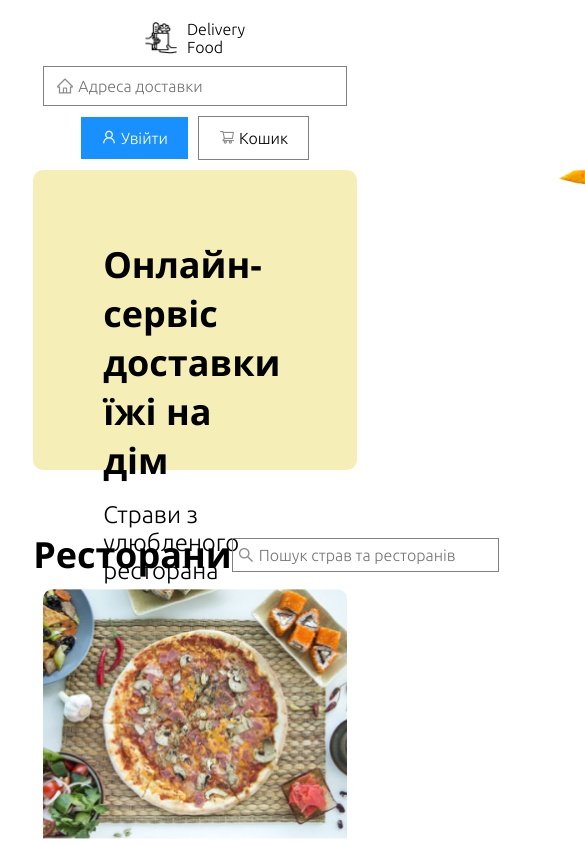
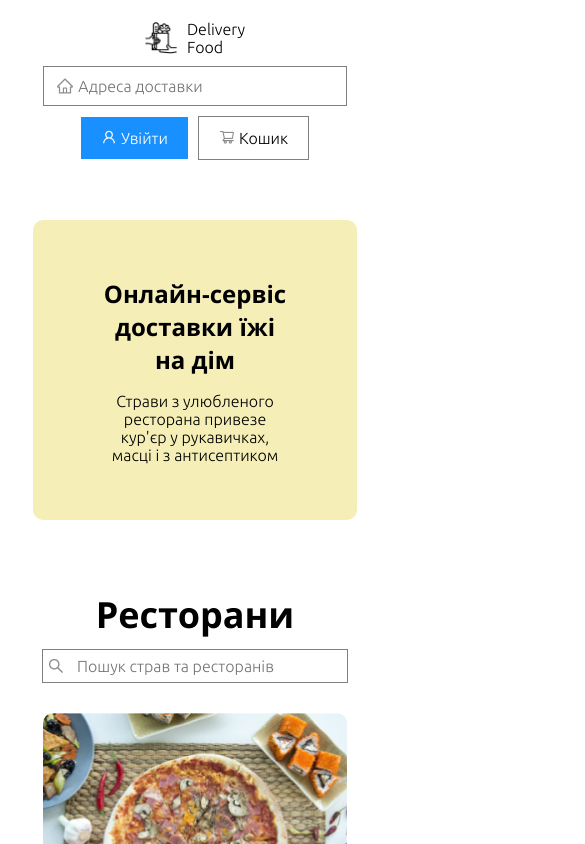
Before and after one commit to RuinedRipper/DeliveryFood, a React (Create React App) app: page / in a window 390 px wide. Shown: the top 844 px of the page, 585 px wide, since content can reach past the window. Built offline with nearby package versions, Linux system fonts and the light colour scheme; a web font is replaced by a local one.

Commit message:
HomeMain 2.3

```diff
--- a/src/Components/Home/Main/HomeMain.jsx
+++ b/src/Components/Home/Main/HomeMain.jsx
@@ -17,7 +17,7 @@ const HomeMain = () => {
               <p>кур'єр у рукавичках, масці і з антисептиком</p>
             </section>
           </div>
-          <img src={PizzaBanner} />
+          <img src={PizzaBanner} about="Banner" />
         </section>
       </div>
 
@@ -25,7 +25,7 @@ const HomeMain = () => {
         <section className={styles.RestaurantHeader}>
           <h1>Ресторани</h1>
           <section className={styles.RestaurantSearch}>
-            <img src={Search} />
+            <img src={Search} alt="Search" />
             <input placeholder="Пошук страв та ресторанів" />
           </section>
         </section>
--- a/src/Components/Home/Main/HomeMain.module.css
+++ b/src/Components/Home/Main/HomeMain.module.css
@@ -21,6 +21,12 @@
   margin: 0 auto;
 }
 
+.BackgroundBanner > img {
+  max-width: 100%;
+  height: auto;
+  overflow: hidden;
+}
+
 .CenterContainer {
   width: 100%;
   height: 100%;
@@ -28,6 +34,7 @@
   flex-direction: column;
   justify-content: center;
   align-items: center;
+  overflow: hidden;
 }
 
 .HeaderTextContain {
@@ -66,7 +73,8 @@
 }
 
 .RestaurantSearch {
-  width: 306px;
+  width: 100%;
+  max-width: 306px;
   height: 34px;
   border: 1px solid gray;
   display: flex;
@@ -79,3 +87,79 @@
   width: 18px;
   height: 18px;
 }
+
+.RestaurantSearch input {
+  flex: 1;
+  padding: 8px;
+  box-sizing: border-box;
+  width: 100%;
+  max-width: 100%;
+}
+
+@media (max-width: 1280px) {
+  .BackgroundBanner > img {
+    max-width: 75%;
+  }
+  .HeaderTextContain > h1 {
+    font-size: 24px;
+  }
+
+  .BannerDescription {
+    font-size: 16px;
+  }
+}
+
+@media (max-width: 840px) {
+  .BackgroundBanner > img {
+    display: none;
+    width: 0px;
+  }
+
+  .BackgroundBanner {
+    margin: 0;
+    justify-content: center;
+  }
+
+  .HeaderTextContain {
+    display: flex;
+    flex-direction: column;
+    justify-content: center;
+    align-items: center;
+    text-align: center;
+  }
+
+  .HeaderTextContain > h1 {
+    font-size: 24px;
+  }
+
+  .BannerDescription {
+    font-size: 16px;
+  }
+}
+
+@media (max-width: 700px) {
+  .RestaurantHeader {
+    flex-direction: column;
+  }
+
+  .RestaurantHeader > h1 {
+    padding: 10px;
+  }
+
+  .RestaurantSearch {
+    margin-bottom: 20px;
+  }
+}
+
+@media (max-width: 670px) {
+  .BackgroundBanner {
+    margin-top: 50px;
+  }
+}
+
+@media (max-width: 350px) {
+  .HeaderTextContain {
+    margin: 0;
+    padding: 5px;
+  }
+}
```
